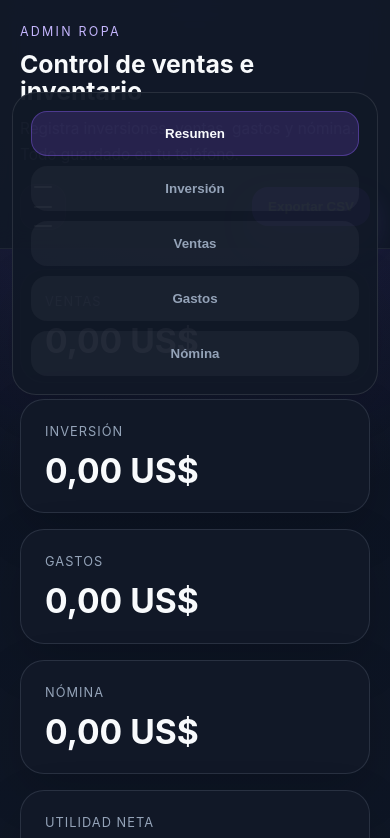
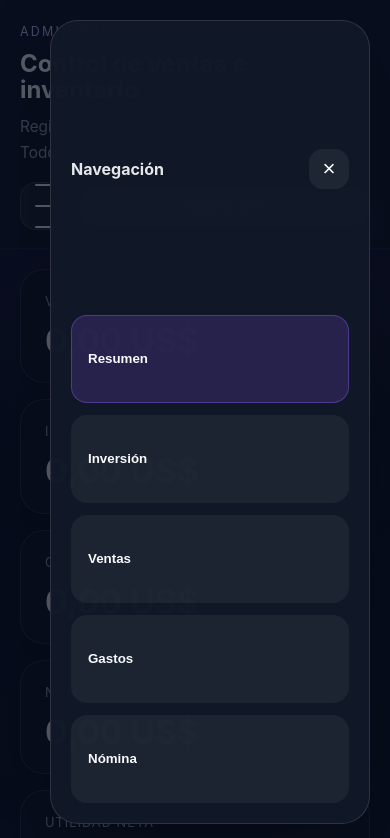
Before and after one commit to daniel-devfrontend/MAOG, a plain HTML site: page index.html in a window 390 px wide. Both pictures are taken after a click on the button "Abrir menú". Shown: the top 838 px of the page. Drawn offline with Linux system fonts and the light colour scheme.

Commit message:
Rebuild mobile-first header and hamburger menu

```diff
--- a/index.html
+++ b/index.html
@@ -17,7 +17,7 @@
         </div>
       </div>
       <div class="topbar-actions">
-        <button id="hamburgerToggle" class="hamburger" aria-label="Abrir menú">
+        <button id="hamburgerToggle" class="hamburger" aria-label="Abrir menú" aria-expanded="false">
           <span></span>
           <span></span>
           <span></span>
@@ -26,13 +26,21 @@
       </div>
     </header>
 
-    <nav class="tabs" id="mobileMenu" aria-hidden="true">
+    <div class="nav-overlay" id="mobileMenu" aria-hidden="true">
+      <div class="nav-panel">
+        <div class="nav-top">
+          <span class="nav-title">Navegación</span>
+          <button id="navClose" class="icon-button" aria-label="Cerrar menú">×</button>
+        </div>
+        <nav class="nav-list">
           <button class="tab active" data-section="dashboard">Resumen</button>
           <button class="tab" data-section="inversion">Inversión</button>
           <button class="tab" data-section="ventas">Ventas</button>
           <button class="tab" data-section="gastos">Gastos</button>
           <button class="tab" data-section="nomina">Nómina</button>
         </nav>
+      </div>
+    </div>
 
     <main class="content">
       <section id="dashboard" class="panel-section active">
--- a/script.js
+++ b/script.js
@@ -17,6 +17,7 @@ const sections = document.querySelectorAll('.panel-section');
 const addButtons = document.querySelectorAll('[data-add]');
 const downloadCsvButton = document.getElementById('downloadCsv');
 const hamburgerToggle = document.getElementById('hamburgerToggle');
+const navClose = document.getElementById('navClose');
 const mobileMenu = document.getElementById('mobileMenu');
 const tables = {
   inversion: document.querySelector('#tableInversion tbody'),
@@ -317,11 +318,27 @@ sectionButtons.forEach(button => button.addEventListener('click', event => {
   hamburgerToggle.setAttribute('aria-expanded', 'false');
   mobileMenu.setAttribute('aria-hidden', 'true');
 }));
+
 hamburgerToggle.addEventListener('click', () => {
   const isOpen = mobileMenu.classList.toggle('open');
   hamburgerToggle.setAttribute('aria-expanded', String(isOpen));
   mobileMenu.setAttribute('aria-hidden', String(!isOpen));
 });
+
+navClose.addEventListener('click', () => {
+  mobileMenu.classList.remove('open');
+  hamburgerToggle.setAttribute('aria-expanded', 'false');
+  mobileMenu.setAttribute('aria-hidden', 'true');
+});
+
+mobileMenu.addEventListener('click', event => {
+  if (event.target === mobileMenu) {
+    mobileMenu.classList.remove('open');
+    hamburgerToggle.setAttribute('aria-expanded', 'false');
+    mobileMenu.setAttribute('aria-hidden', 'true');
+  }
+});
+
 addButtons.forEach(button => button.addEventListener('click', () => addRow(button.dataset.add)));
 downloadCsvButton.addEventListener('click', downloadCsv);
 
--- a/styles.css
+++ b/styles.css
@@ -54,7 +54,7 @@ body {
 }
 .topbar h1 {
   margin: 0;
-  font-size: clamp(1.55rem, 2.2vw, 2.2rem);
+  font-size: clamp(1.5rem, 2.2vw, 2.1rem);
   line-height: 1.1;
 }
 .topbar p {
@@ -74,7 +74,7 @@ body {
   height: 48px;
   border-radius: 16px;
   border: 1px solid rgba(255,255,255,0.12);
-  background: rgba(255,255,255,0.05);
+  background: rgba(255,255,255,0.06);
   display: grid;
   place-items: center;
   cursor: pointer;
@@ -86,46 +86,77 @@ body {
   height: 2px;
   background: #fff;
   border-radius: 999px;
-  transition: transform 0.2s ease;
+  transition: transform 0.2s ease, opacity 0.2s ease;
 }
 .hamburger span:nth-child(1) {
-  transform: translateY(-5px);
+  transform: translateY(-6px);
 }
 .hamburger span:nth-child(3) {
-  transform: translateY(5px);
+  transform: translateY(6px);
 }
-.tabs {
+.nav-overlay {
   position: fixed;
-  inset: 84px 16px auto 16px;
-  z-index: 20;
-  display: none;
-  gap: 10px;
-  padding: 18px;
-  background: rgba(17, 24, 39, 0.96);
-  border: 1px solid rgba(255,255,255,0.1);
-  border-radius: 24px;
+  inset: 0;
+  z-index: 30;
+  display: flex;
+  justify-content: flex-end;
+  padding: 20px;
+  background: rgba(5, 10, 25, 0.65);
   opacity: 0;
   pointer-events: none;
-  transition: opacity 0.22s ease, transform 0.22s ease;
-  transform: translateY(-10px);
+  transition: opacity 0.2s ease;
 }
-.tabs.open {
-  display: grid;
+.nav-overlay.open {
   opacity: 1;
   pointer-events: auto;
-  transform: translateY(0);
+}
+.nav-panel {
+  width: min(320px, 100%);
+  max-height: 100%;
+  background: rgba(17, 24, 39, 0.98);
+  border: 1px solid rgba(255,255,255,0.12);
+  border-radius: 28px;
+  padding: 20px;
+  box-shadow: 0 30px 80px rgba(0, 0, 0, 0.25);
+  display: grid;
+  gap: 18px;
+}
+.nav-top {
+  display: flex;
+  justify-content: space-between;
+  align-items: center;
+}
+.nav-title {
+  color: #e5e7eb;
+  font-weight: 700;
+}
+.icon-button {
+  width: 40px;
+  height: 40px;
+  border: none;
+  border-radius: 14px;
+  background: rgba(255,255,255,0.06);
+  color: #f8fafc;
+  font-size: 1.4rem;
+  cursor: pointer;
+}
+.nav-list {
+  display: grid;
+  gap: 12px;
 }
 .tab {
+  width: 100%;
+  text-align: left;
   border-radius: 16px;
-  padding: 14px 12px;
-  background: rgba(255,255,255,0.04);
-  color: var(--muted);
+  padding: 14px 16px;
+  background: rgba(255,255,255,0.05);
+  color: var(--text);
   font-weight: 700;
   border: 1px solid transparent;
   transition: all 0.2s ease;
 }
 .tab:hover {
-  background: rgba(255,255,255,0.08);
+  background: rgba(255,255,255,0.1);
 }
 .tab.active {
   background: rgba(139,92,246,0.18);
@@ -213,9 +244,9 @@ body {
   box-shadow: 0 16px 30px rgba(139,92,246,0.22);
 }
 .button.secondary {
-  background: rgba(255,255,255,0.06);
+  background: rgba(255,255,255,0.08);
   color: var(--text);
-  border: 1px solid rgba(255,255,255,0.08);
+  border: 1px solid rgba(255,255,255,0.1);
 }
 .table-frame {
   overflow-x: auto;
@@ -301,18 +332,25 @@ input::placeholder {
     justify-content: space-between;
     width: 100%;
   }
-  .hamburger {
-    width: 46px;
-    height: 46px;
+  .topbar-actions .button.primary {
+    flex: 1;
+    min-width: 0;
   }
-  .button.primary {
-    padding: 12px 16px;
-  }
-  .tabs {
-    inset: 92px 12px auto 12px;
-    width: calc(100% - 24px);
+  .nav-panel {
+    width: min(100%, 320px);
+    margin-left: auto;
   }
   .dashboard-grid {
     grid-template-columns: 1fr;
   }
+  .section-header {
+    flex-direction: column;
+    align-items: stretch;
+  }
+  .section-header button {
+    width: 100%;
+  }
+  .table-frame table {
+    min-width: 100%;
+  }
 }
```
Lines whose indentation alone changed are shown as unchanged.
